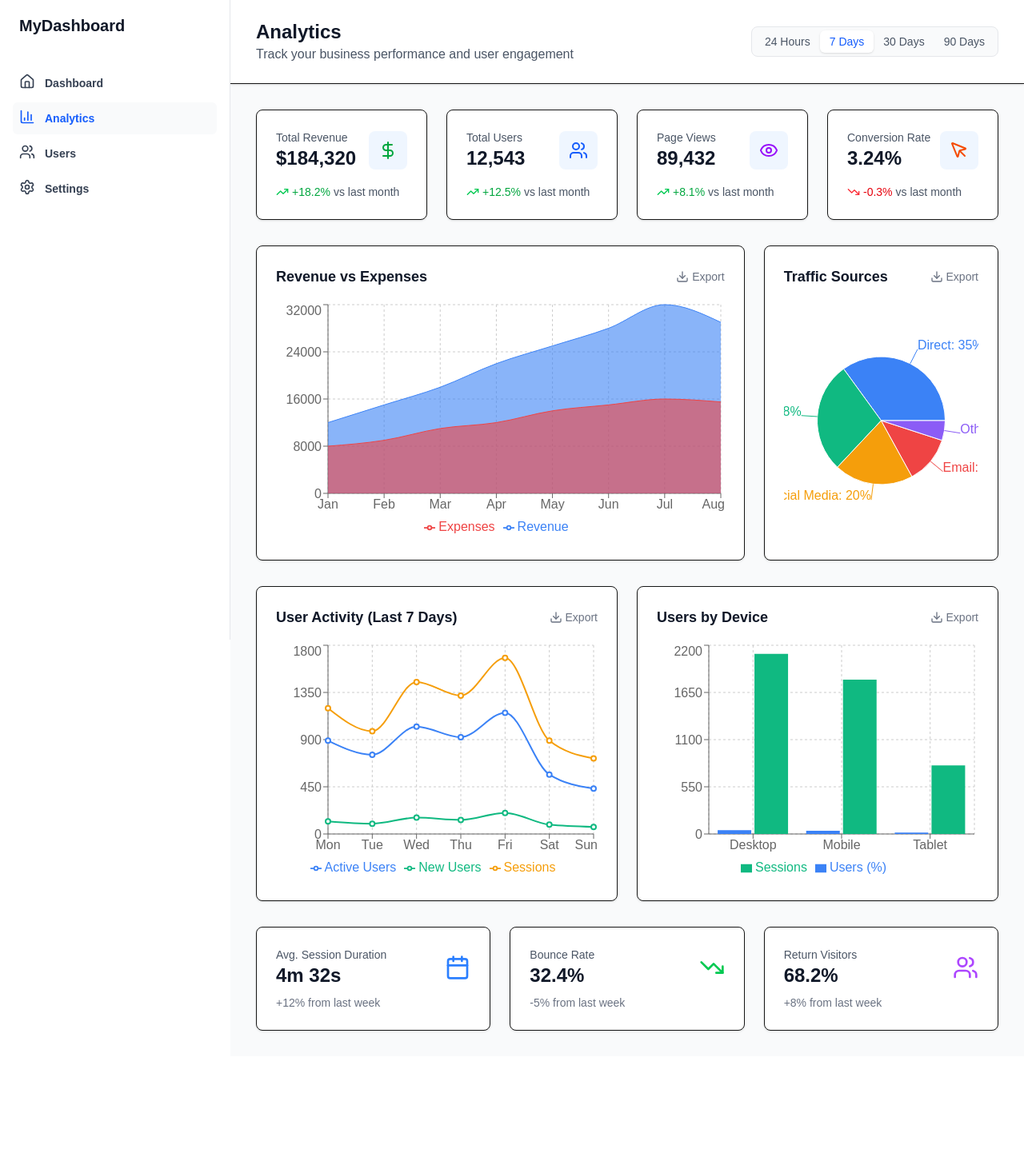
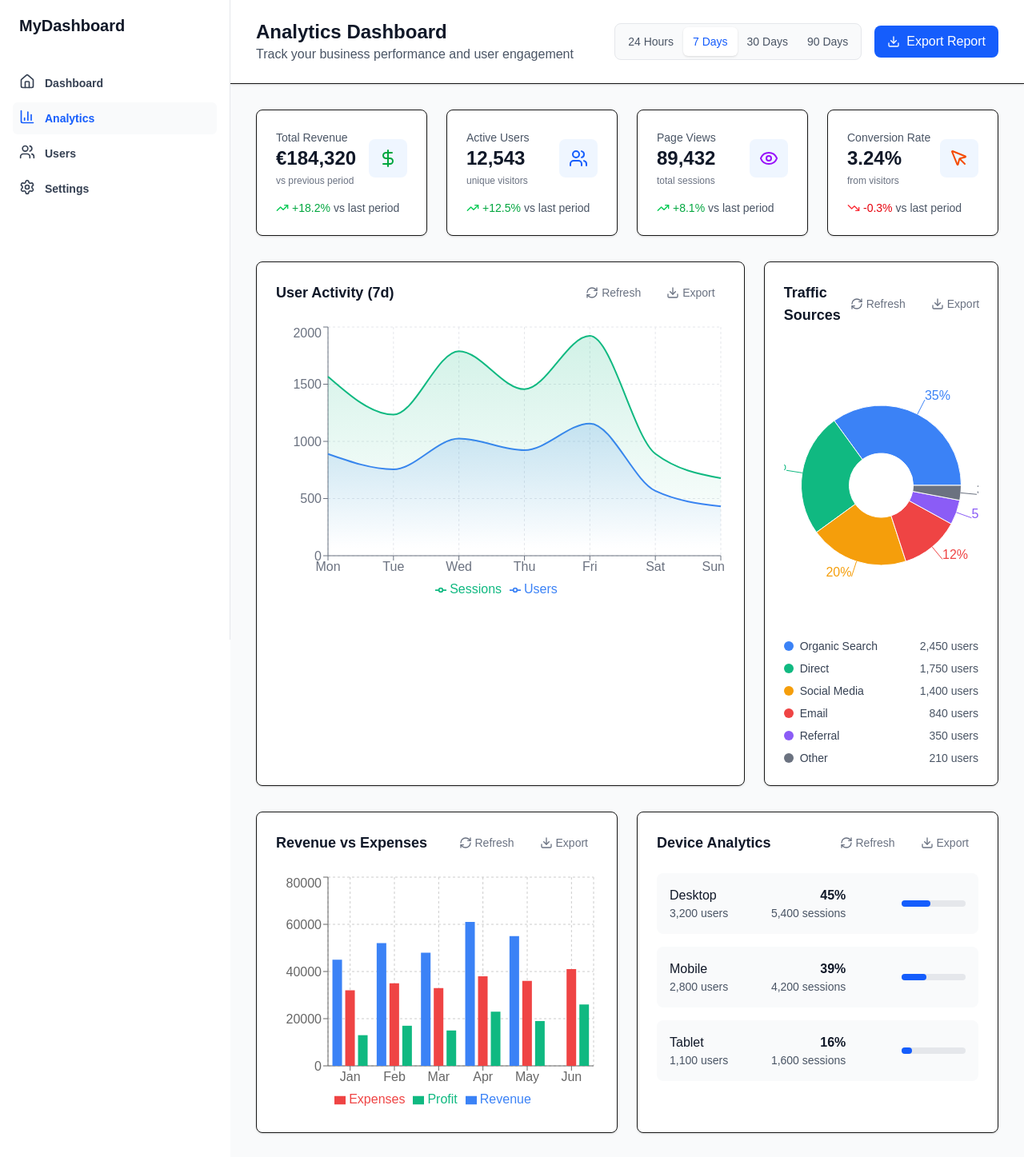
Before and after one commit to ckdonah/dashboard-app, a Next.js app: page /analytics in a window 1280 px wide. Shown: the top 1447 px of the page at 80% size. Before the commit the page ends 1321 px from the top, so only its background shows below. Built offline with nearby package versions, Linux system fonts and the light colour scheme.

Commit message:
dashboard with interactive

```diff
--- a/src/app/analytics/page.tsx
+++ b/src/app/analytics/page.tsx
@@ -26,44 +26,94 @@ import {
   Eye,
   MousePointer,
   Calendar,
-  Download
+  Download,
+  Filter,
+  RefreshCw
 } from 'lucide-react'
 
-// Sample data for different charts
-const revenueData = [
-  { month: 'Jan', revenue: 12000, expenses: 8000, profit: 4000 },
-  { month: 'Feb', revenue: 15000, expenses: 9000, profit: 6000 },
-  { month: 'Mar', revenue: 18000, expenses: 11000, profit: 7000 },
-  { month: 'Apr', revenue: 22000, expenses: 12000, profit: 10000 },
-  { month: 'May', revenue: 25000, expenses: 14000, profit: 11000 },
-  { month: 'Jun', revenue: 28000, expenses: 15000, profit: 13000 },
-  { month: 'Jul', revenue: 32000, expenses: 16000, profit: 16000 },
-  { month: 'Aug', revenue: 29000, expenses: 15500, profit: 13500 },
+// Sample data for different time periods
+const data24h = [
+  { time: '00:00', users: 45, revenue: 1200, sessions: 89 },
+  { time: '04:00', users: 23, revenue: 800, sessions: 45 },
+  { time: '08:00', users: 89, revenue: 2400, sessions: 156 },
+  { time: '12:00', users: 156, revenue: 3200, sessions: 234 },
+  { time: '16:00', users: 134, revenue: 2800, sessions: 198 },
+  { time: '20:00', users: 98, revenue: 2100, sessions: 167 },
 ]
 
-const userActivityData = [
-  { day: 'Mon', newUsers: 120, activeUsers: 890, sessions: 1200 },
-  { day: 'Tue', newUsers: 98, activeUsers: 756, sessions: 980 },
-  { day: 'Wed', newUsers: 156, activeUsers: 1024, sessions: 1450 },
-  { day: 'Thu', newUsers: 134, activeUsers: 923, sessions: 1320 },
-  { day: 'Fri', newUsers: 201, activeUsers: 1156, sessions: 1680 },
-  { day: 'Sat', newUsers: 89, activeUsers: 567, sessions: 890 },
-  { day: 'Sun', newUsers: 67, activeUsers: 432, sessions: 720 },
+const data7d = [
+  { time: 'Mon', users: 890, revenue: 24000, sessions: 1567 },
+  { time: 'Tue', users: 756, revenue: 18900, sessions: 1234 },
+  { time: 'Wed', users: 1024, revenue: 28500, sessions: 1789 },
+  { time: 'Thu', users: 923, revenue: 25600, sessions: 1456 },
+  { time: 'Fri', users: 1156, revenue: 32100, sessions: 1923 },
+  { time: 'Sat', users: 567, revenue: 15200, sessions: 892 },
+  { time: 'Sun', users: 432, revenue: 12800, sessions: 678 },
 ]
 
-const trafficSourcesData = [
-  { name: 'Direct', value: 35, color: '#3B82F6' },
-  { name: 'Google', value: 28, color: '#10B981' },
-  { name: 'Social Media', value: 20, color: '#F59E0B' },
-  { name: 'Email', value: 12, color: '#EF4444' },
-  { name: 'Other', value: 5, color: '#8B5CF6' },
+const data30d = [
+  { time: 'Week 1', users: 5240, revenue: 156000, sessions: 8960 },
+  { time: 'Week 2', users: 4890, revenue: 142000, sessions: 8234 },
+  { time: 'Week 3', users: 6120, revenue: 178000, sessions: 9876 },
+  { time: 'Week 4', users: 5650, revenue: 164000, sessions: 9234 },
 ]
 
+// Revenue breakdown data
+const revenueData = [
+  { month: 'Jan', revenue: 45000, expenses: 32000, profit: 13000 },
+  { month: 'Feb', revenue: 52000, expenses: 35000, profit: 17000 },
+  { month: 'Mar', revenue: 48000, expenses: 33000, profit: 15000 },
+  { month: 'Apr', revenue: 61000, expenses: 38000, profit: 23000 },
+  { month: 'May', revenue: 55000, expenses: 36000, profit: 19000 },
+  { month: 'Jun', users: 67000, expenses: 41000, profit: 26000 },
+]
+
+// Traffic sources data
+const trafficData = [
+  { name: 'Organic Search', value: 35, color: '#3B82F6', users: 2450 },
+  { name: 'Direct', value: 25, color: '#10B981', users: 1750 },
+  { name: 'Social Media', value: 20, color: '#F59E0B', users: 1400 },
+  { name: 'Email', value: 12, color: '#EF4444', users: 840 },
+  { name: 'Referral', value: 5, color: '#8B5CF6', users: 350 },
+  { name: 'Other', value: 3, color: '#6B7280', users: 210 },
+]
+
+// Device data
 const deviceData = [
-  { device: 'Desktop', users: 45, sessions: 2100 },
-  { device: 'Mobile', users: 38, sessions: 1800 },
-  { device: 'Tablet', users: 17, sessions: 800 },
+  { device: 'Desktop', users: 3200, percentage: 45, sessions: 5400 },
+  { device: 'Mobile', users: 2800, percentage: 39, sessions: 4200 },
+  { device: 'Tablet', users: 1100, percentage: 16, sessions: 1600 },
 ]
+
+// Geographic data
+const geoData = [
+  { country: 'Germany', users: 2100, flag: '🇩🇪' },
+  { country: 'United States', users: 1800, flag: '🇺🇸' },
+  { country: 'United Kingdom', users: 1200, flag: '🇬🇧' },
+  { country: 'France', users: 900, flag: '🇫🇷' },
+  { country: 'Netherlands', users: 600, flag: '🇳🇱' },
+]
+
+// Time periods
+type TimePeriod = '24h' | '7d' | '30d' | '90d'
+
+const timePeriods = [
+  { value: '24h' as TimePeriod, label: '24 Hours' },
+  { value: '7d' as TimePeriod, label: '7 Days' },
+  { value: '30d' as TimePeriod, label: '30 Days' },
+  { value: '90d' as TimePeriod, label: '90 Days' },
+]
+
+// Get data for selected period
+function getDataForPeriod(period: TimePeriod) {
+  switch (period) {
+    case '24h': return data24h
+    case '7d': return data7d
+    case '30d': return data30d
+    case '90d': return data30d // Using 30d data for demo
+    default: return data7d
+  }
+}
 
 // Metric Card Component
 interface MetricCardProps {
@@ -72,15 +122,17 @@ interface MetricCardProps {
   change: string
   changeType: 'positive' | 'negative'
   icon: React.ReactNode
+  subtitle?: string
 }
 
-function MetricCard({ title, value, change, changeType, icon }: MetricCardProps) {
+function MetricCard({ title, value, change, changeType, icon, subtitle }: MetricCardProps) {
   return (
-    <div className="bg-white rounded-lg p-6 shadow-sm border">
+    <div className="bg-white rounded-lg p-6 shadow-sm border hover:shadow-md transition-shadow">
       <div className="flex items-center justify-between">
         <div>
           <p className="text-sm font-medium text-gray-600">{title}</p>
           <p className="text-2xl font-bold text-gray-900">{value}</p>
+          {subtitle && <p className="text-xs text-gray-500 mt-1">{subtitle}</p>}
         </div>
         <div className="h-12 w-12 bg-blue-50 rounded-lg flex items-center justify-center">
           {icon}
@@ -97,7 +149,7 @@ function MetricCard({ title, value, change, changeType, icon }: MetricCardProps)
         }`}>
           {change}
         </span>
-        <span className="text-sm text-gray-600 ml-1">vs last month</span>
+        <span className="text-sm text-gray-600 ml-1">vs last period</span>
       </div>
     </div>
   )
@@ -107,20 +159,33 @@ function MetricCard({ title, value, change, changeType, icon }: MetricCardProps)
 function ChartContainer({
   title,
   children,
-  className = "lg:col-span-2"
+  className = "",
+  onExport
 }: {
   title: string
   children: React.ReactNode
   className?: string
+  onExport?: () => void
 }) {
   return (
     <div className={`bg-white rounded-lg p-6 shadow-sm border ${className}`}>
-      <div className="flex justify-between items-center mb-4">
+      <div className="flex justify-between items-center mb-6">
         <h3 className="text-lg font-semibold text-gray-900">{title}</h3>
-        <button className="text-sm text-gray-500 hover:text-gray-700 flex items-center">
+        <div className="flex gap-2">
+          <button className="text-sm text-gray-500 hover:text-gray-700 flex items-center px-3 py-1 rounded-md hover:bg-gray-50">
+            <RefreshCw className="h-4 w-4 mr-1" />
+            Refresh
+          </button>
+          {onExport && (
+            <button
+              onClick={onExport}
+              className="text-sm text-gray-500 hover:text-gray-700 flex items-center px-3 py-1 rounded-md hover:bg-gray-50"
+            >
               <Download className="h-4 w-4 mr-1" />
               Export
             </button>
+          )}
+        </div>
       </div>
       {children}
     </div>
@@ -128,24 +193,21 @@ function ChartContainer({
 }
 
 // Time Period Selector
-function TimePeriodSelector() {
-  const [selectedPeriod, setSelectedPeriod] = useState('7d')
-
-  const periods = [
-    { value: '24h', label: '24 Hours' },
-    { value: '7d', label: '7 Days' },
-    { value: '30d', label: '30 Days' },
-    { value: '90d', label: '90 Days' },
-  ]
-
+function TimePeriodSelector({
+  selected,
+  onSelect
+}: {
+  selected: TimePeriod
+  onSelect: (period: TimePeriod) => void
+}) {
   return (
     <div className="flex rounded-lg border border-gray-200 p-1 bg-gray-50">
-      {periods.map((period) => (
+      {timePeriods.map((period) => (
         <button
           key={period.value}
-          onClick={() => setSelectedPeriod(period.value)}
-          className={`px-3 py-1 text-sm font-medium rounded-md transition-colors ${
-            selectedPeriod === period.value
+          onClick={() => onSelect(period.value)}
+          className={`px-3 py-2 text-sm font-medium rounded-md transition-colors ${
+            selected === period.value
               ? 'bg-white text-blue-600 shadow-sm'
               : 'text-gray-600 hover:text-gray-900'
           }`}
@@ -159,19 +221,47 @@ function TimePeriodSelector() {
 
 // Main Analytics Page
 export default function AnalyticsPage() {
+  const [selectedPeriod, setSelectedPeriod] = useState<TimePeriod>('7d')
+  const [isLoading, setIsLoading] = useState(false)
+
+  const currentData = getDataForPeriod(selectedPeriod)
+
+  const handlePeriodChange = (period: TimePeriod) => {
+    setIsLoading(true)
+    setSelectedPeriod(period)
+    // Simulate loading delay
+    setTimeout(() => setIsLoading(false), 500)
+  }
+
+  const handleExport = (chartType: string) => {
+    // Simulate export functionality
+    alert(`Exporting ${chartType} data...`)
+  }
+
   return (
     <div className="min-h-screen bg-gray-50">
       {/* Page Header */}
       <div className="bg-white shadow-sm border-b">
         <div className="px-4 sm:px-6 lg:px-8">
-          <div className="flex justify-between items-center py-6">
+          <div className="flex flex-col sm:flex-row sm:justify-between sm:items-center py-6 gap-4">
             <div>
-              <h1 className="text-2xl font-bold text-gray-900">Analytics</h1>
+              <h1 className="text-2xl font-bold text-gray-900">Analytics Dashboard</h1>
               <p className="text-gray-600">Track your business performance and user engagement</p>
             </div>
 
+            <div className="flex items-center gap-4">
               {/* Time Period Selector */}
-            <TimePeriodSelector />
+              <TimePeriodSelector
+                selected={selectedPeriod}
+                onSelect={handlePeriodChange}
+              />
+
+              {/* Quick Actions */}
+              <button className="flex items-center px-4 py-2 bg-blue-600 text-white rounded-lg hover:bg-blue-700">
+                <Download className="h-4 w-4 mr-2" />
+                Export Report
+              </button>
+            </div>
           </div>
         </div>
       </div>
@@ -179,21 +269,33 @@ export default function AnalyticsPage() {
       {/* Main Content */}
       <main className="px-4 sm:px-6 lg:px-8 py-8">
 
+        {/* Loading State */}
+        {isLoading && (
+          <div className="mb-6 bg-blue-50 border border-blue-200 rounded-lg p-4">
+            <div className="flex items-center">
+              <RefreshCw className="h-4 w-4 animate-spin text-blue-600 mr-2" />
+              <p className="text-blue-800 text-sm">Updating analytics data...</p>
+            </div>
+          </div>
+        )}
+
         {/* Key Metrics */}
         <div className="grid grid-cols-1 md:grid-cols-2 lg:grid-cols-4 gap-6 mb-8">
           <MetricCard
             title="Total Revenue"
-            value="$184,320"
+            value="€184,320"
             change="+18.2%"
             changeType="positive"
             icon={<DollarSign className="h-6 w-6 text-green-600" />}
+            subtitle="vs previous period"
           />
           <MetricCard
-            title="Total Users"
+            title="Active Users"
             value="12,543"
             change="+12.5%"
             changeType="positive"
             icon={<Users className="h-6 w-6 text-blue-600" />}
+            subtitle="unique visitors"
           />
           <MetricCard
             title="Page Views"
@@ -201,6 +303,7 @@ export default function AnalyticsPage() {
             change="+8.1%"
             changeType="positive"
             icon={<Eye className="h-6 w-6 text-purple-600" />}
+            subtitle="total sessions"
           />
           <MetricCard
             title="Conversion Rate"
@@ -208,128 +311,177 @@ export default function AnalyticsPage() {
             change="-0.3%"
             changeType="negative"
             icon={<MousePointer className="h-6 w-6 text-orange-600" />}
+            subtitle="from visitors"
           />
         </div>
 
         {/* Charts Grid */}
         <div className="grid grid-cols-1 lg:grid-cols-3 gap-6 mb-8">
 
-          {/* Revenue Chart */}
-          <ChartContainer title="Revenue vs Expenses">
-            <ResponsiveContainer width="100%" height={300}>
-              <AreaChart data={revenueData}>
-                <CartesianGrid strokeDasharray="3 3" />
-                <XAxis dataKey="month" />
-                <YAxis />
+          {/* Main Chart - User Activity */}
+          <ChartContainer
+            title={`User Activity (${selectedPeriod})`}
+            className="lg:col-span-2"
+            onExport={() => handleExport('User Activity')}
+          >
+            <ResponsiveContainer width="100%" height={350}>
+              <AreaChart data={currentData}>
+                <defs>
+                  <linearGradient id="colorUsers" x1="0" y1="0" x2="0" y2="1">
+                    <stop offset="5%" stopColor="#3B82F6" stopOpacity={0.3}/>
+                    <stop offset="95%" stopColor="#3B82F6" stopOpacity={0}/>
+                  </linearGradient>
+                  <linearGradient id="colorSessions" x1="0" y1="0" x2="0" y2="1">
+                    <stop offset="5%" stopColor="#10B981" stopOpacity={0.3}/>
+                    <stop offset="95%" stopColor="#10B981" stopOpacity={0}/>
+                  </linearGradient>
+                </defs>
+                <CartesianGrid strokeDasharray="3 3" stroke="#E5E7EB" />
+                <XAxis dataKey="time" stroke="#6B7280" />
+                <YAxis stroke="#6B7280" />
                 <Tooltip
-                  formatter={(value: number) => [`$${value.toLocaleString()}`, '']}
+                  contentStyle={{
+                    backgroundColor: 'white',
+                    border: '1px solid #E5E7EB',
+                    borderRadius: '8px',
+                    boxShadow: '0 4px 6px -1px rgba(0, 0, 0, 0.1)'
+                  }}
                 />
                 <Legend />
                 <Area
                   type="monotone"
-                  dataKey="revenue"
-                  stackId="1"
+                  dataKey="users"
                   stroke="#3B82F6"
-                  fill="#3B82F6"
-                  fillOpacity={0.6}
-                  name="Revenue"
+                  fill="url(#colorUsers)"
+                  strokeWidth={2}
+                  name="Users"
                 />
                 <Area
                   type="monotone"
-                  dataKey="expenses"
-                  stackId="2"
-                  stroke="#EF4444"
-                  fill="#EF4444"
-                  fillOpacity={0.6}
-                  name="Expenses"
+                  dataKey="sessions"
+                  stroke="#10B981"
+                  fill="url(#colorSessions)"
+                  strokeWidth={2}
+                  name="Sessions"
                 />
               </AreaChart>
             </ResponsiveContainer>
           </ChartContainer>
 
-          {/* Traffic Sources */}
-          <ChartContainer title="Traffic Sources" className="">
-            <ResponsiveContainer width="100%" height={300}>
+          {/* Traffic Sources Pie Chart */}
+          <ChartContainer
+            title="Traffic Sources"
+            onExport={() => handleExport('Traffic Sources')}
+          >
+            <ResponsiveContainer width="100%" height={350}>
               <PieChart>
                 <Pie
-                  data={trafficSourcesData}
+                  data={trafficData}
                   cx="50%"
                   cy="50%"
-                  outerRadius={80}
+                  outerRadius={100}
+                  innerRadius={40}
                   dataKey="value"
-                  label={({ name, value }) => `${name}: ${value}%`}
+                  label={({ name, value }) => `${value}%`}
                 >
-                  {trafficSourcesData.map((entry, index) => (
+                  {trafficData.map((entry, index) => (
                     <Cell key={`cell-${index}`} fill={entry.color} />
                   ))}
                 </Pie>
-                <Tooltip formatter={(value) => [`${value}%`, 'Share']} />
+                <Tooltip formatter={(value, name) => [`${value}%`, name]} />
               </PieChart>
             </ResponsiveContainer>
+
+            {/* Traffic Legend */}
+            <div className="mt-4 grid grid-cols-1 gap-2">
+              {trafficData.map((item) => (
+                <div key={item.name} className="flex items-center justify-between text-sm">
+                  <div className="flex items-center">
+                    <div
+                      className="w-3 h-3 rounded-full mr-2"
+                      style={{ backgroundColor: item.color }}
+                    />
+                    <span className="text-gray-700">{item.name}</span>
+                  </div>
+                  <div className="text-gray-600">
+                    {item.users.toLocaleString()} users
+                  </div>
+                </div>
+              ))}
+            </div>
           </ChartContainer>
         </div>
 
-        {/* User Activity Chart */}
+        {/* Second Row Charts */}
         <div className="grid grid-cols-1 lg:grid-cols-2 gap-6 mb-8">
-          <ChartContainer title="User Activity (Last 7 Days)" className="">
+
+          {/* Revenue Chart */}
+          <ChartContainer
+            title="Revenue vs Expenses"
+            onExport={() => handleExport('Revenue')}
+          >
             <ResponsiveContainer width="100%" height={300}>
-              <LineChart data={userActivityData}>
+              <BarChart data={revenueData}>
                 <CartesianGrid strokeDasharray="3 3" />
-                <XAxis dataKey="day" />
+                <XAxis dataKey="month" />
                 <YAxis />
-                <Tooltip />
+                <Tooltip formatter={(value) => [`€${value?.toLocaleString()}`, '']} />
                 <Legend />
-                <Line
-                  type="monotone"
-                  dataKey="newUsers"
-                  stroke="#10B981"
-                  strokeWidth={2}
-                  name="New Users"
-                />
-                <Line
-                  type="monotone"
-                  dataKey="activeUsers"
-                  stroke="#3B82F6"
-                  strokeWidth={2}
-                  name="Active Users"
-                />
-                <Line
-                  type="monotone"
-                  dataKey="sessions"
-                  stroke="#F59E0B"
-                  strokeWidth={2}
-                  name="Sessions"
-                />
-              </LineChart>
+                <Bar dataKey="revenue" fill="#3B82F6" name="Revenue" />
+                <Bar dataKey="expenses" fill="#EF4444" name="Expenses" />
+                <Bar dataKey="profit" fill="#10B981" name="Profit" />
+              </BarChart>
             </ResponsiveContainer>
           </ChartContainer>
 
           {/* Device Analytics */}
-          <ChartContainer title="Users by Device" className="">
-            <ResponsiveContainer width="100%" height={300}>
-              <BarChart data={deviceData}>
-                <CartesianGrid strokeDasharray="3 3" />
-                <XAxis dataKey="device" />
-                <YAxis />
-                <Tooltip />
-                <Legend />
-                <Bar
-                  dataKey="users"
-                  fill="#3B82F6"
-                  name="Users (%)"
+          <ChartContainer
+            title="Device Analytics"
+            onExport={() => handleExport('Device Analytics')}
+          >
+            <div className="space-y-4">
+              {deviceData.map((device) => (
+                <div key={device.device} className="flex items-center justify-between p-4 bg-gray-50 rounded-lg">
+                  <div>
+                    <h4 className="font-medium text-gray-900">{device.device}</h4>
+                    <p className="text-sm text-gray-600">{device.users.toLocaleString()} users</p>
+                  </div>
+                  <div className="text-right">
+                    <p className="font-semibold text-gray-900">{device.percentage}%</p>
+                    <p className="text-sm text-gray-600">{device.sessions.toLocaleString()} sessions</p>
+                  </div>
+                  <div className="w-20 h-2 bg-gray-200 rounded-full ml-4">
+                    <div
+                      className="h-2 bg-blue-600 rounded-full"
+                      style={{ width: `${device.percentage}%` }}
                     />
-                <Bar
-                  dataKey="sessions"
-                  fill="#10B981"
-                  name="Sessions"
-                />
-              </BarChart>
-            </ResponsiveContainer>
+                  </div>
+                </div>
+              ))}
+            </div>
           </ChartContainer>
         </div>
 
-        {/* Summary Stats */}
-        <div className="grid grid-cols-1 md:grid-cols-3 gap-6">
+        {/* Geographic Data & Summary Stats */}
+        <div className="grid grid-cols-1 lg:grid-cols-3 gap-6">
+
+          {/* Geographic Distribution */}
+          <ChartContainer title="Top Countries" className="lg:col-span-1">
+            <div className="space-y-3">
+              {geoData.map((country) => (
+                <div key={country.country} className="flex items-center justify-between p-3 hover:bg-gray-50 rounded-lg">
+                  <div className="flex items-center">
+                    <span className="text-xl mr-3">{country.flag}</span>
+                    <span className="text-sm font-medium text-gray-900">{country.country}</span>
+                  </div>
+                  <span className="text-sm text-gray-600">{country.users.toLocaleString()}</span>
+                </div>
+              ))}
+            </div>
+          </ChartContainer>
+
+          {/* Summary Statistics */}
+          <div className="lg:col-span-2 grid grid-cols-1 sm:grid-cols-2 gap-6">
             <div className="bg-white rounded-lg p-6 shadow-sm border">
               <div className="flex items-center justify-between">
                 <div>
@@ -362,6 +514,18 @@ export default function AnalyticsPage() {
               </div>
               <p className="text-sm text-gray-500 mt-2">+8% from last week</p>
             </div>
+
+            <div className="bg-white rounded-lg p-6 shadow-sm border">
+              <div className="flex items-center justify-between">
+                <div>
+                  <p className="text-sm font-medium text-gray-600">Goal Completions</p>
+                  <p className="text-2xl font-bold text-gray-900">1,247</p>
+                </div>
+                <TrendingUp className="h-8 w-8 text-green-500" />
+              </div>
+              <p className="text-sm text-gray-500 mt-2">+23% from last week</p>
+            </div>
+          </div>
         </div>
 
       </main>
```
Lines whose indentation alone changed are shown as unchanged.
